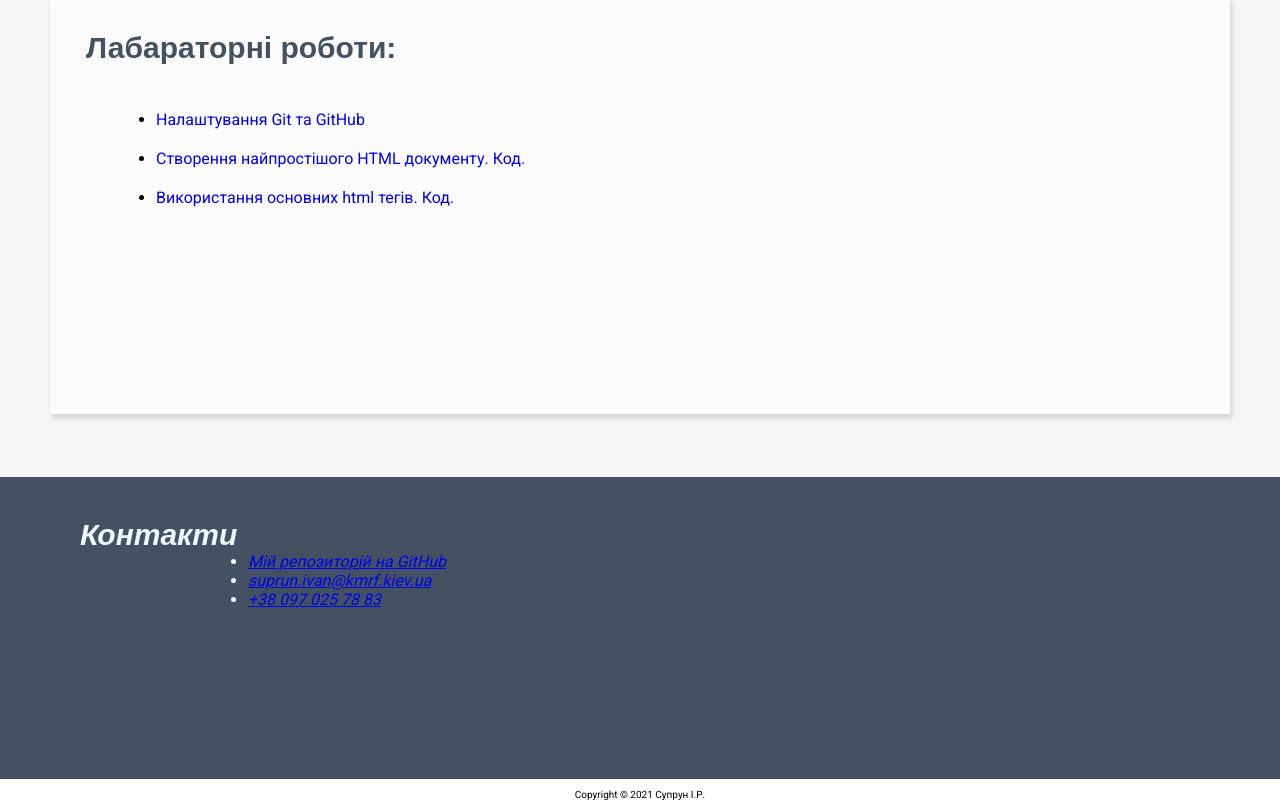
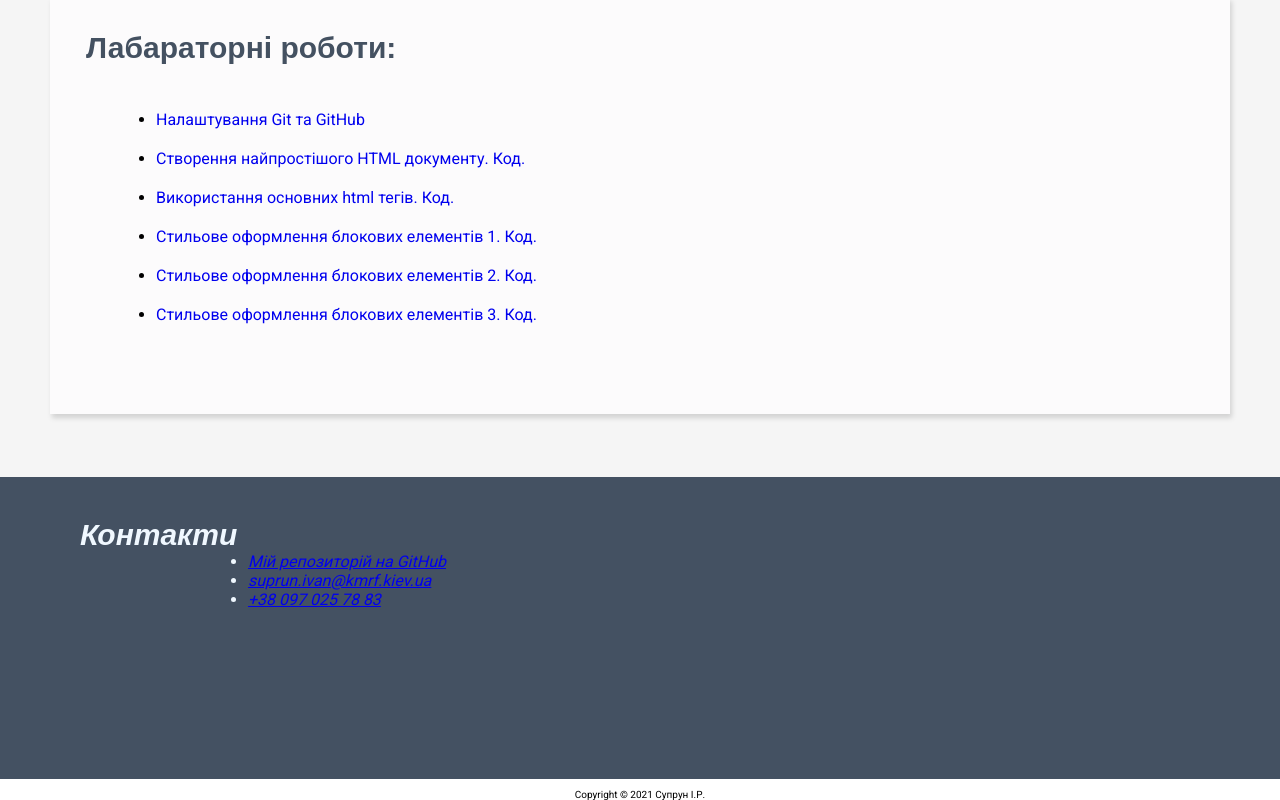
Before and after one commit to Anderli-dev/web-lessons, a plain HTML site: page index.html in a window 1280 px wide. Shown: the part 1259-2059 px from the top of the page. Drawn offline with Linux system fonts and the light colour scheme.

Commit message:
add lab4

```diff
--- a/index.html
+++ b/index.html
@@ -47,6 +47,9 @@
             <li class="li"><a href="https://github.com/Anderli-dev/web-lessons/blob/main/README.txt" class="ref">Налаштування Git та GitHub</a></li>
             <li class="li"><a href="./01/index.html"  class="ref">Створення найпростішого HTML документу.</a><a href="https://github.com/Anderli-dev/web-lessons/blob/main/01/index.html"  class="ref"> Код.</a></li>
             <li class="li"><a href="./02/index.html"  class="ref">Використання основних html тегів.</a><a href="https://github.com/Anderli-dev/web-lessons/blob/main/02/index.html"  class="ref"> Код.</a></li>
+            <li class="li"><a href="./04/lab_4_1.html"  class="ref">Стильове оформлення блокових елементів 1.</a><a href="https://github.com/Anderli-dev/web-lessons/blob/main/04/lab_4_1.html"  class="ref"> Код.</a></li>
+            <li class="li"><a href="./04/lab_4_2.html" class="ref">Стильове оформлення блокових елементів 2.</a><a href="https://github.com/Anderli-dev/web-lessons/blob/main/04/lab_4_2.html" class="ref"> Код.</a></li>
+            <li class="li"><a href="./04/lab_4_3.html" class="ref">Стильове оформлення блокових елементів 3.</a><a href="https://github.com/Anderli-dev/web-lessons/blob/main/04/lab_4_3.html" class="ref"> Код.</a></li>
         </ul>
         </article>
 
```
